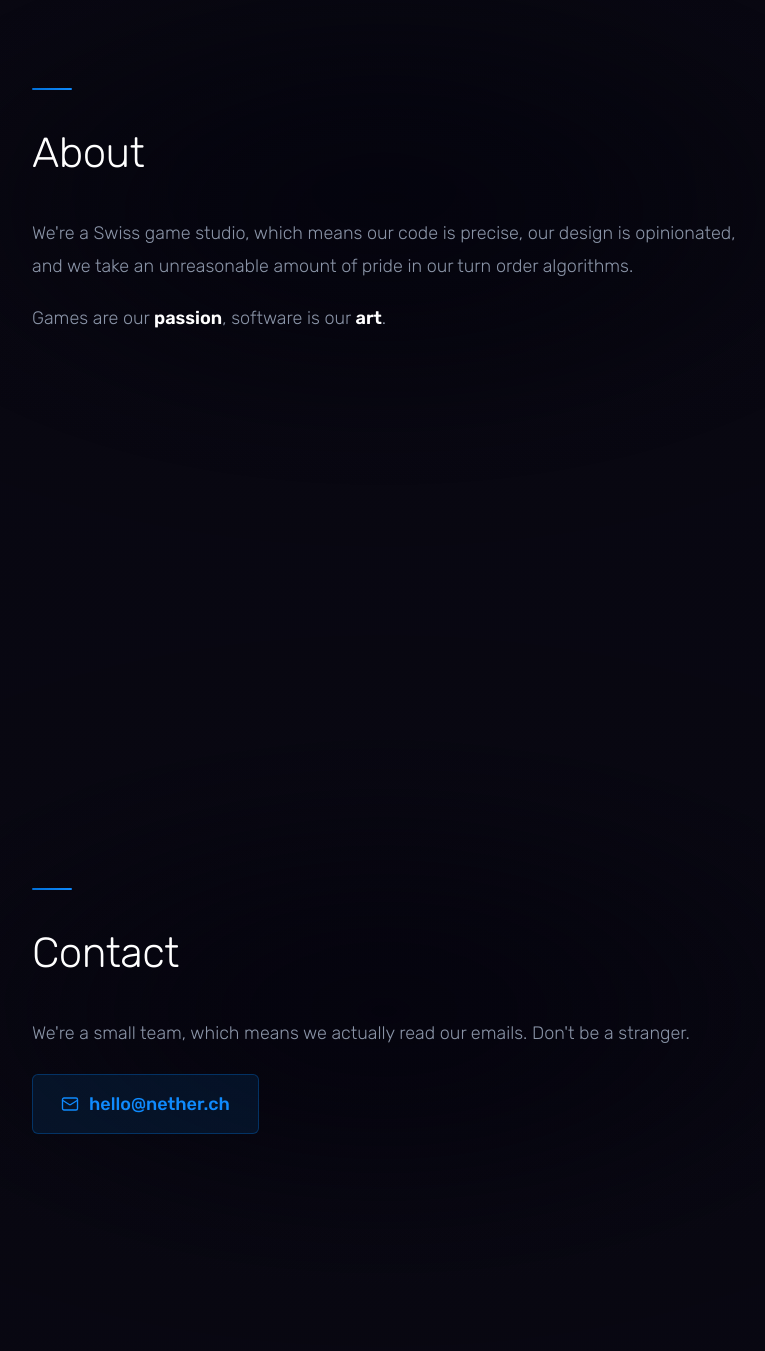
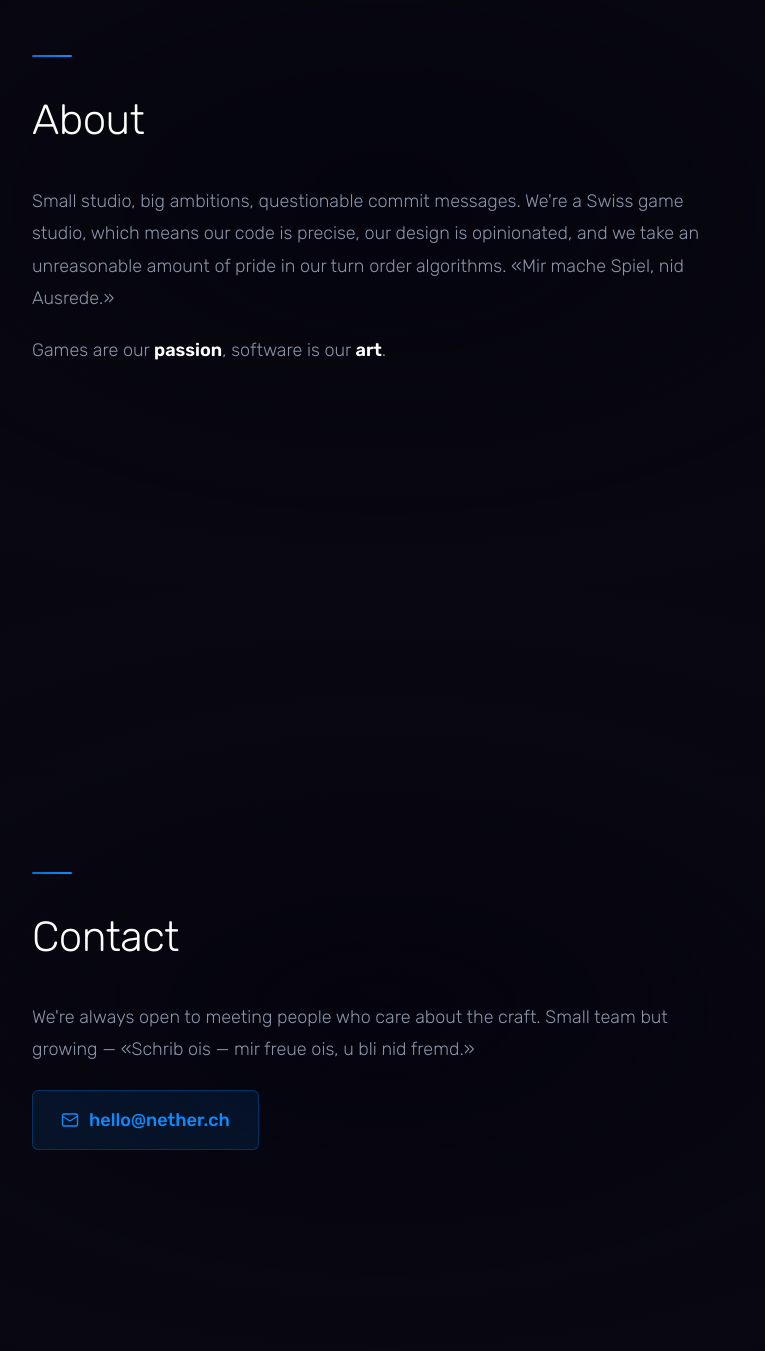
Before and after one commit to netherag/nether.ch, a plain HTML site: page index.html in a window 1280 px wide. Shown: the part 1009-2360 px from the top of the page, without its empty margins (256-1021 px from the left). Drawn offline with Linux system fonts and the light colour scheme; a web font is replaced by a local one.

Commit message:
Update about and contact.

```diff
--- a/index.html
+++ b/index.html
@@ -454,7 +454,7 @@
       <span class="section-line reveal"></span>
       <h2 class="section-heading reveal">About</h2>
       <div class="body-text">
-        <p class="reveal">We're a Swiss game studio, which means our code is precise, our design is opinionated, and we take an unreasonable amount of pride in our turn order algorithms.</p>
+        <p class="reveal">Small studio, big ambitions, questionable commit messages. We're a Swiss game studio, which means our code is precise, our design is opinionated, and we take an unreasonable amount of pride in our turn order algorithms. «Mir mache Spiel, nid Ausrede.»</p>
         <p class="reveal">Games are our <b>passion</b>, software is our <b>art</b>.</p>
       </div>
     </div>
@@ -466,7 +466,7 @@
       <span class="section-line reveal"></span>
       <h2 class="section-heading reveal">Contact</h2>
       <div class="body-text">
-        <p class="reveal">We're a small team, which means we actually read our emails. Don't be a stranger.</p>
+        <p class="reveal">We're always open to meeting people who care about the craft. Small team but growing — «Schrib ois — mir freue ois, u bli nid fremd.»</p>
       </div>
       <a href="mailto:hello@nether.ch" class="contact-email reveal">
         <svg width="18" height="18" viewBox="0 0 24 24" fill="none" stroke="currentColor" stroke-width="1.8" stroke-linecap="round" stroke-linejoin="round">
```
